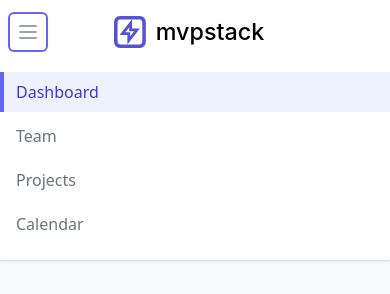
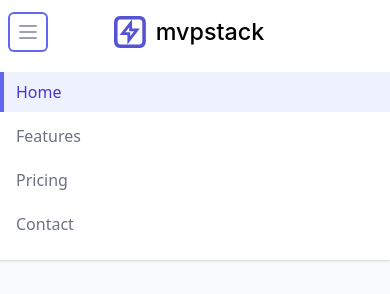
Before and after one commit to MahatHussein/mvp-stack, a Next.js app: page / in a window 390 px wide. Both pictures are taken after a click on the button "Open main menu". Shown: the top 294 px of the page. Built offline with nearby package versions, Linux system fonts and the light colour scheme; a web font is replaced by a local one.

Commit message:
initial commit

```diff
--- a/components/header.js
+++ b/components/header.js
@@ -9,19 +9,14 @@ export default function Header() {
       <div className="max-w-7xl mx-auto px-2 sm:px-6 lg:px-8">
         <div className="relative flex items-center justify-between h-16">
           <div class="absolute inset-y-0 left-0 flex items-center sm:hidden">
-            {/* <!-- Mobile menu button --> */}
+
             <button
               class="inline-flex items-center justify-center p-2 rounded-md text-gray-400 hover:text-gray-500 hover:bg-gray-100 focus:outline-none focus:ring-2 focus:ring-inset focus:ring-indigo-500"
               aria-expanded={isOpen}
               onClick={(()=> setIsOpen(!isOpen))}
             >
               <span class="sr-only">Open main menu</span>
-              {/* <!-- Icon when menu is closed. -->
-          <!--
-            Heroicon name: menu
 
-            Menu open: "hidden", Menu closed: "block"
-          --> */}
               <svg
                 class="block h-6 w-6"
                 xmlns="http://www.w3.org/2000/svg"
@@ -37,12 +32,7 @@ export default function Header() {
                   d="M4 6h16M4 12h16M4 18h16"
                 />
               </svg>
-              {/* <!-- Icon when menu is open. -->
-          <!--
-            Heroicon name: x
 
-            Menu open: "block", Menu closed: "hidden"
-          --> */}
               <svg
                 class="hidden h-6 w-6"
                 xmlns="http://www.w3.org/2000/svg"
@@ -112,27 +102,27 @@ export default function Header() {
           {/* <!-- Current: "bg-indigo-50 border-indigo-500 text-indigo-700", Default: "border-transparent text-gray-500 hover:bg-gray-50 hover:border-gray-300 hover:text-gray-700" --> */}
           <a
             href="#"
-            class="bg-indigo-50 border-indigo-500 text-indigo-700 block pl-3 pr-4 py-2 border-l-4 text-base font-medium"
+            className="bg-indigo-50 border-indigo-500 text-indigo-700 block pl-3 pr-4 py-2 border-l-4 text-base font-medium"
           >
-            Dashboard
+            Home
           </a>
           <a
             href="#"
-            class="border-transparent text-gray-500 hover:bg-gray-50 hover:border-gray-300 hover:text-gray-700 block pl-3 pr-4 py-2 border-l-4 text-base font-medium"
+            className="border-transparent text-gray-500 hover:bg-gray-50 hover:border-gray-300 hover:text-gray-700 block pl-3 pr-4 py-2 border-l-4 text-base font-medium"
           >
-            Team
+            Features
           </a>
           <a
             href="#"
-            class="border-transparent text-gray-500 hover:bg-gray-50 hover:border-gray-300 hover:text-gray-700 block pl-3 pr-4 py-2 border-l-4 text-base font-medium"
+            className="border-transparent text-gray-500 hover:bg-gray-50 hover:border-gray-300 hover:text-gray-700 block pl-3 pr-4 py-2 border-l-4 text-base font-medium"
           >
-            Projects
+            Pricing
           </a>
           <a
             href="#"
-            class="border-transparent text-gray-500 hover:bg-gray-50 hover:border-gray-300 hover:text-gray-700 block pl-3 pr-4 py-2 border-l-4 text-base font-medium"
+            className="border-transparent text-gray-500 hover:bg-gray-50 hover:border-gray-300 hover:text-gray-700 block pl-3 pr-4 py-2 border-l-4 text-base font-medium"
           >
-            Calendar
+            Contact
           </a>
         </div>
       </div>
```
